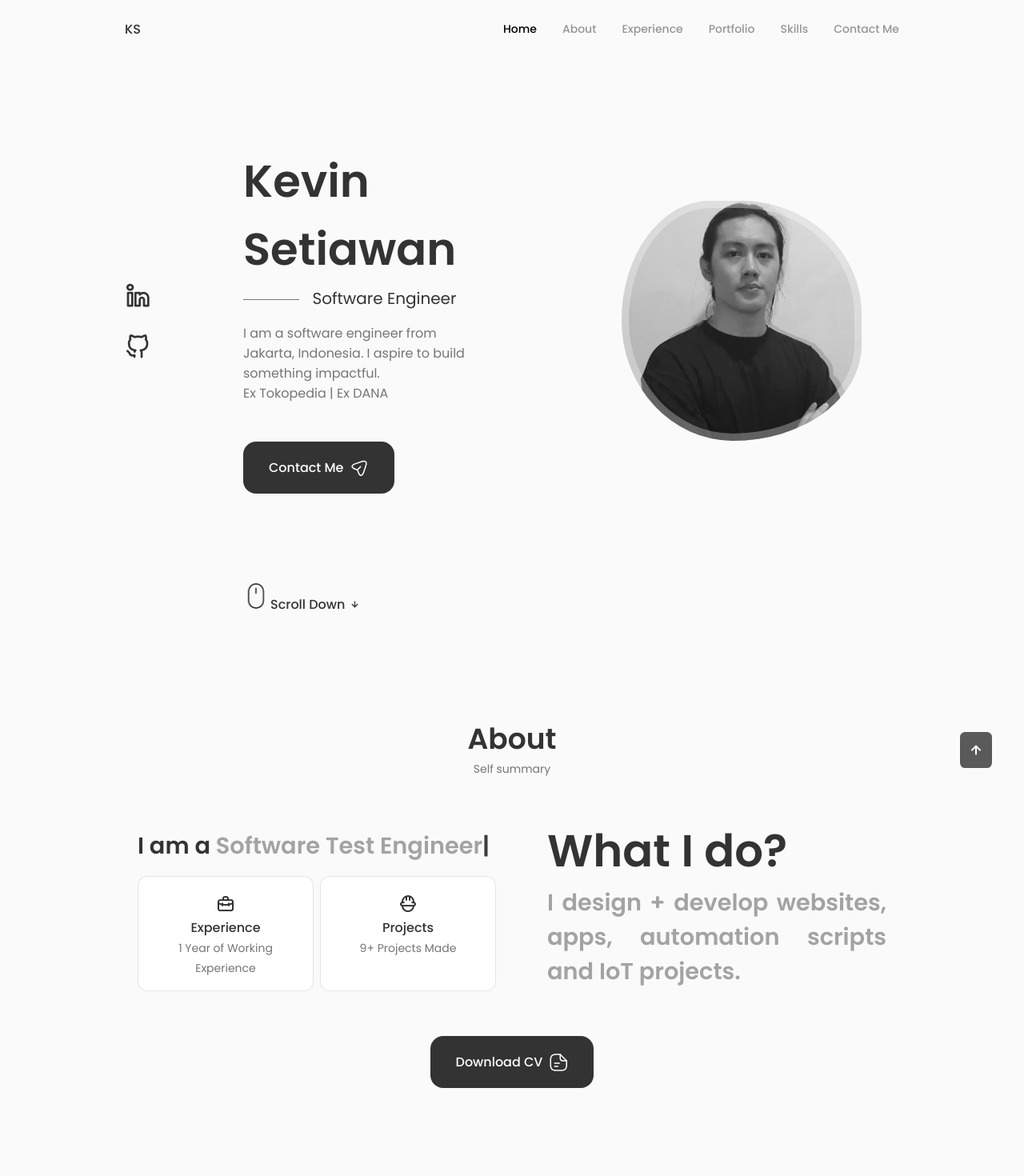
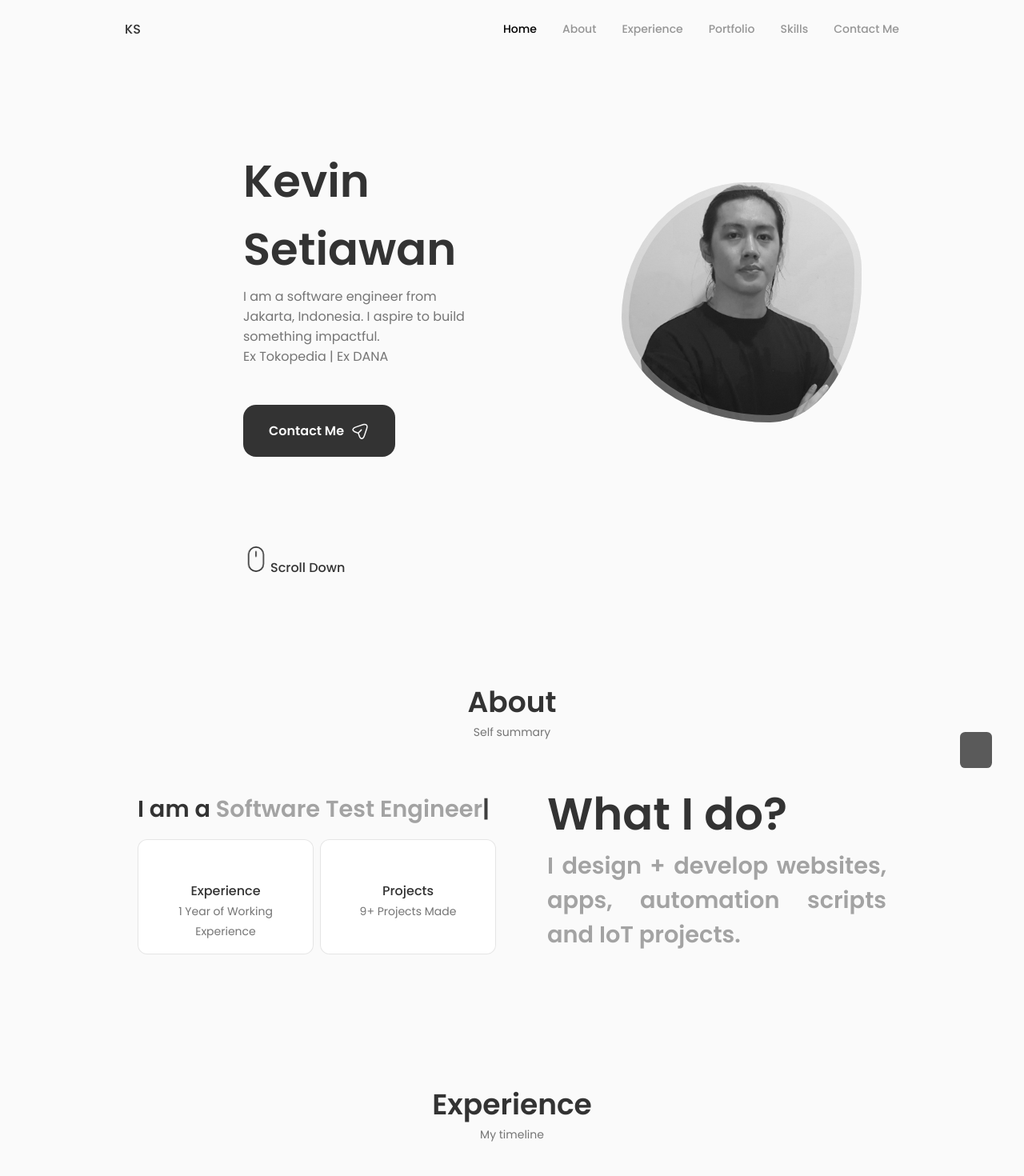
Before and after one commit to kevinwebtest/kevinwebtest.github.io, a React (Create React App) app: page / in a window 1280 px wide. Shown: the top 1470 px of the page at 80% size. Built offline with nearby package versions, Linux system fonts and the light colour scheme.

Commit message:
add animation to button

```diff
--- a/src/App.css
+++ b/src/App.css
@@ -103,18 +103,21 @@ ul {
 
 a {
   text-decoration: none;
+  user-select: none;
 }
 
 button {
   cursor: pointer;
   border: none;
   outline: none;
+  user-select: none;
 }
 
 img {
   max-width: 100%;
   height: auto;
 }
+
 
 /*=============== REUSABLE CSS CLASSES ===============*/
 .section {
@@ -150,19 +153,6 @@ img {
 }
 
 /*=============== BUTTONS ===============*/
-.button {
-  display: inline-block;
-  background-color: var(--title-color);
-  color: var(--container-color);
-  padding: 1.25rem 2rem;
-  border-radius: 1rem;
-  font-weight: var(--font-medium);
-}
-
-.button:hover {
-  background-color: var(--title-color-dark);
-}
-
 .button__icon {
   margin-left: var(--mb-0-5);
 }
@@ -170,6 +160,83 @@ img {
 .button--flex {
   display: inline-flex;
   align-items: center;
+}
+
+/*=============== BUTTONS ANIMATION ===============*/
+.button {
+  display: inline-block;
+  background-color: var(--title-color);
+  /* color: var(--container-color); */
+  padding: 1.25rem 2rem;
+  border-radius: 1rem;
+  font-weight: var(--font-semi-bold);
+
+  background-image: linear-gradient(
+    45deg,
+    var(--title-color) 50%,
+    var(--body-color) 50%
+  );
+  background-size: 270%;
+  /* background-repeat: repeat; */
+  background-position: top right;
+  animation: button-animation 0.4s ease-out forwards;
+  /* box-shadow: 7px 4px 20px 1px rgba(0,0,0,0.15); */
+}
+
+.button:hover {
+  /* box-shadow: 3px 2px 10px 1px rgba(0,0,0,0.15); */
+  transition: 0.5s;
+}
+
+.button--text{
+  display: flex;
+  align-items: center;
+
+  /* Fallback: Set a background color. */
+  background-color: var(--text-color);
+
+  /* Create the gradient. */
+  background-image: linear-gradient(
+    45deg,
+    var(--body-color) 50%,
+    var(--title-color) 50%
+  );
+
+  /* Set the background size and repeat properties. */
+  background-size: 270%;
+  /* background-repeat: repeat; */
+  background-position: top right;
+
+  /* Use the text as a mask for the background. */
+  /* This will show the gradient as a text color rather than element bg. */
+  -webkit-background-clip: text;
+  -webkit-text-fill-color: transparent;
+  -moz-background-clip: text;
+  -moz-text-fill-color: transparent;
+
+  animation: button-animation 0.4s ease-out forwards;
+}
+
+.button:hover, .button:hover span{
+  animation: button-animation-rev 0.4s ease-out forwards;
+}
+
+@keyframes button-animation {
+  0% {
+    background-position: top right;
+  }
+  100% {
+    background-position: top left;
+  }
+}
+
+@keyframes button-animation-rev {
+  0% {
+    background-position: top left;
+  }
+  100% {
+    background-position: top right;
+  }
 }
 
 /*=============== BREAKPOINTS ===============*/
--- a/src/components/about/About.jsx
+++ b/src/components/about/About.jsx
@@ -1,6 +1,6 @@
 import { useEffect } from "react";
 import "./About.css";
-import CV from "../../assets/1 Page Resume 2022 New.pdf";
+// import CV from "../../assets/1 Page Resume 2022 New v2.pdf";
 import Info from "./Info";
 import Typed from 'typed.js';
 
@@ -35,35 +35,37 @@ export default function About() {
                     <h1 className="about__question">What I do?</h1>
                     <h3 className="about__answer hidden">I design + develop websites, apps, automation scripts and IoT projects.</h3>
                 </div>
-                <div className="about__button">
+                {/* <div className="about__button">
                     <a download="" href={CV} className="button button--flex">Download CV
+                        <span className="button--text">
                             <svg
                                 class="button__icon"
                                 xmlns="http://www.w3.org/2000/svg"
                                 width="24"
                                 height="24"
                                 viewBox="0 0 24 24"
-                            fill="none"
+                                fill="var(--body-color)"
                             >
                                 <path
                                 d="M15.25 22.7502H9.25C3.82 22.7502 1.5 20.4302 1.5 15.0002V9.00024C1.5 3.57024 3.82 1.25024 9.25 1.25024H14.25C14.66 1.25024 15 1.59024 15 2.00024C15 2.41024 14.66 2.75024 14.25 2.75024H9.25C4.64 2.75024 3 4.39024 3 9.00024V15.0002C3 19.6102 4.64 21.2502 9.25 21.2502H15.25C19.86 21.2502 21.5 19.6102 21.5 15.0002V10.0002C21.5 9.59024 21.84 9.25024 22.25 9.25024C22.66 9.25024 23 9.59024 23 10.0002V15.0002C23 20.4302 20.68 22.7502 15.25 22.7502Z"
-                            fill="var(--container-color)"
+                                // fill="var(--container-color)"
                                 ></path>
                                 <path
                                 d="M22.25 10.7502H18.25C14.83 10.7502 13.5 9.42023 13.5 6.00023V2.00023C13.5 1.70023 13.68 1.42023 13.96 1.31023C14.24 1.19023 14.56 1.26023 14.78 1.47023L22.78 9.47023C22.99 9.68023 23.06 10.0102 22.94 10.2902C22.82 10.5702 22.55 10.7502 22.25 10.7502ZM15 3.81023V6.00023C15 8.58023 15.67 9.25023 18.25 9.25023H20.44L15 3.81023Z"
-                            fill="var(--container-color)"
+                                // fill="var(--container-color)"
                                 ></path>
                                 <path
                                 d="M13.25 13.7502H7.25C6.84 13.7502 6.5 13.4102 6.5 13.0002C6.5 12.5902 6.84 12.2502 7.25 12.2502H13.25C13.66 12.2502 14 12.5902 14 13.0002C14 13.4102 13.66 13.7502 13.25 13.7502Z"
-                            fill="var(--container-color)"
+                                // fill="var(--container-color)"
                                 ></path>
                                 <path
                                 d="M11.25 17.7502H7.25C6.84 17.7502 6.5 17.4102 6.5 17.0002C6.5 16.5902 6.84 16.2502 7.25 16.2502H11.25C11.66 16.2502 12 16.5902 12 17.0002C12 17.4102 11.66 17.7502 11.25 17.7502Z"
-                            fill="var(--container-color)"
+                                // fill="var(--container-color)"
                                 ></path>
                             </svg>
+                        </span>
                     </a>
-                </div>
+                </div> */}
             </div>
         </section>
     );
--- a/src/components/home/Data.jsx
+++ b/src/components/home/Data.jsx
@@ -3,11 +3,12 @@ export default function Data() {
     return (
         <div className="home__data">
             <h1 className="home__title">Kevin Setiawan</h1>
-            <h3 className="home__subtitle">Software Engineer</h3>
+            {/* <h3 className="home__subtitle">Software Engineer</h3> */}
             <p className="home__description">I am a software engineer from Jakarta, Indonesia. I aspire to build something impactful. <br />Ex Tokopedia | Ex DANA
             </p>
 
             <a href="#contact" className="button button--flex">
+                <span className="button--text">
                     Contact Me
                     <svg
                       class="button__icon"
@@ -15,17 +16,18 @@ export default function Data() {
                       width="24"
                       height="24"
                       viewBox="0 0 24 24"
-                  fill="none"
+                      fill="var(--body-color)"
                     >
                       <path
                         d="M14.2199 21.9352C13.0399 21.9352 11.3699 21.1052 10.0499 17.1352L9.32988 14.9752L7.16988 14.2552C3.20988 12.9352 2.37988 11.2652 2.37988 10.0852C2.37988 8.91525 3.20988 7.23525 7.16988 5.90525L15.6599 3.07525C17.7799 2.36525 19.5499 2.57525 20.6399 3.65525C21.7299 4.73525 21.9399 6.51525 21.2299 8.63525L18.3999 17.1252C17.0699 21.1052 15.3999 21.9352 14.2199 21.9352ZM7.63988 7.33525C4.85988 8.26525 3.86988 9.36525 3.86988 10.0852C3.86988 10.8052 4.85988 11.9052 7.63988 12.8252L10.1599 13.6652C10.3799 13.7352 10.5599 13.9152 10.6299 14.1352L11.4699 16.6552C12.3899 19.4352 13.4999 20.4252 14.2199 20.4252C14.9399 20.4252 16.0399 19.4352 16.9699 16.6552L19.7999 8.16525C20.3099 6.62525 20.2199 5.36525 19.5699 4.71525C18.9199 4.06525 17.6599 3.98525 16.1299 4.49525L7.63988 7.33525Z"
-                    fill="var(--container-color)"
+                        // fill="var(--light-color)"
                       ></path>
                       <path
                         d="M10.11 14.7052C9.92005 14.7052 9.73005 14.6352 9.58005 14.4852C9.29005 14.1952 9.29005 13.7152 9.58005 13.4252L13.16 9.83518C13.45 9.54518 13.93 9.54518 14.22 9.83518C14.51 10.1252 14.51 10.6052 14.22 10.8952L10.64 14.4852C10.5 14.6352 10.3 14.7052 10.11 14.7052Z"
-                    fill="var(--container-color)"
+                        // fill="var(--light-color)"
                       ></path>
                     </svg>
+                </span>
             </a>
         </div>
     );
--- a/src/components/home/Home.css
+++ b/src/components/home/Home.css
@@ -35,7 +35,7 @@
     margin-left: 0.4rem;
 }
 
-.home__subtitle {
+/* .home__subtitle {
     position: relative;
     font-size: var(--h3-font-size);
     padding-left: 5.4rem;
@@ -51,7 +51,7 @@
     background-color: var(--text-color);
     left: 0;
     top: 1rem;
-}
+} */
 
 .home__description {
     max-width: 300px;
@@ -68,7 +68,7 @@
     justify-self: center;
     width: 300px;
     height: 300px;
-    animation: profile__animate 8s ease-in-out infinite 1s;
+    animation: profile__animate 8s ease-in-out infinite;
 }
 
 @keyframes profile__animate {
@@ -129,7 +129,7 @@
         height: 26px;
     }
 
-    .home__subtitle {
+    /* .home__subtitle {
         padding-left: 3.75rem;
         margin-bottom: var(--mb-1);
     }
@@ -137,7 +137,7 @@
     .home__subtitle::before {
         width: 42px;
         top: 0.8rem;
-    }
+    } */
 
     .home__description {
         max-width: initial;
@@ -171,13 +171,13 @@
         height: 200px;
     }
 
-    .home__subtitle {
+    /* .home__subtitle {
         padding-left: 0;
     }
 
     .home__subtitle::before {
         height: 0;
-    }
+    } */
 
     .home__description {
         width: 300px;
@@ -187,6 +187,10 @@
 
     .home__data {
         grid-column: 1/3;
+    }
+
+    .button {
+        width: 180px;
     }
 
     .home__social-icon {
--- a/src/components/home/Home.jsx
+++ b/src/components/home/Home.jsx
@@ -13,6 +13,7 @@ export default function Home() {
 					<div className="home__img"></div>
 
 					<Data />
+
 				</div>
 
 				<ScrollDown />
--- a/src/components/portfolio/Portfolio.jsx
+++ b/src/components/portfolio/Portfolio.jsx
@@ -64,6 +64,17 @@ export default function Portfolio() {
                 <div className="services__content hidden">
                     <div>
                         <i className="uil uil-browser services__icon"></i>
+                        <h3 className="services__title">Best Movies DB</h3>
+                    </div>
+                    <a href="https://best-movies-db.vercel.app/">
+                        <span className="services__button">View More <i className="uil uil-arrow-right services__button-icon"></i></span>
+                    </a>
+
+                </div>
+
+                <div className="services__content hidden">
+                    <div>
+                        <i className="uil uil-browser services__icon"></i>
                         <h3 className="services__title">Tenzies Game (React)</h3>
                     </div>
                     <a href="https://kevinwebtest.github.io/tenzies_game/">
@@ -83,6 +94,16 @@ export default function Portfolio() {
 
                 </div>
 
+                <div className="services__content hidden">
+                    <div>
+                        <i class="uil uil-browser services__icon"></i>
+                        <h3 className="services__title">Basic Bookmark Extension</h3>
+                    </div>
+                    <a href="https://github.com/kevinwebtest/basically_bookmark_extension">
+                        <span className="services__button">View More <i className="uil uil-arrow-right services__button-icon"></i></span>
+                    </a>
+
+                </div>
 
                 <div className="services__content hidden">
                     <div>
```
Also changed, not shown: src/components/contact/Contact.jsx (+5 -3 lines), 2 other files (tests, documents, lock files or other folders). Lines whose indentation alone changed are shown as unchanged.
